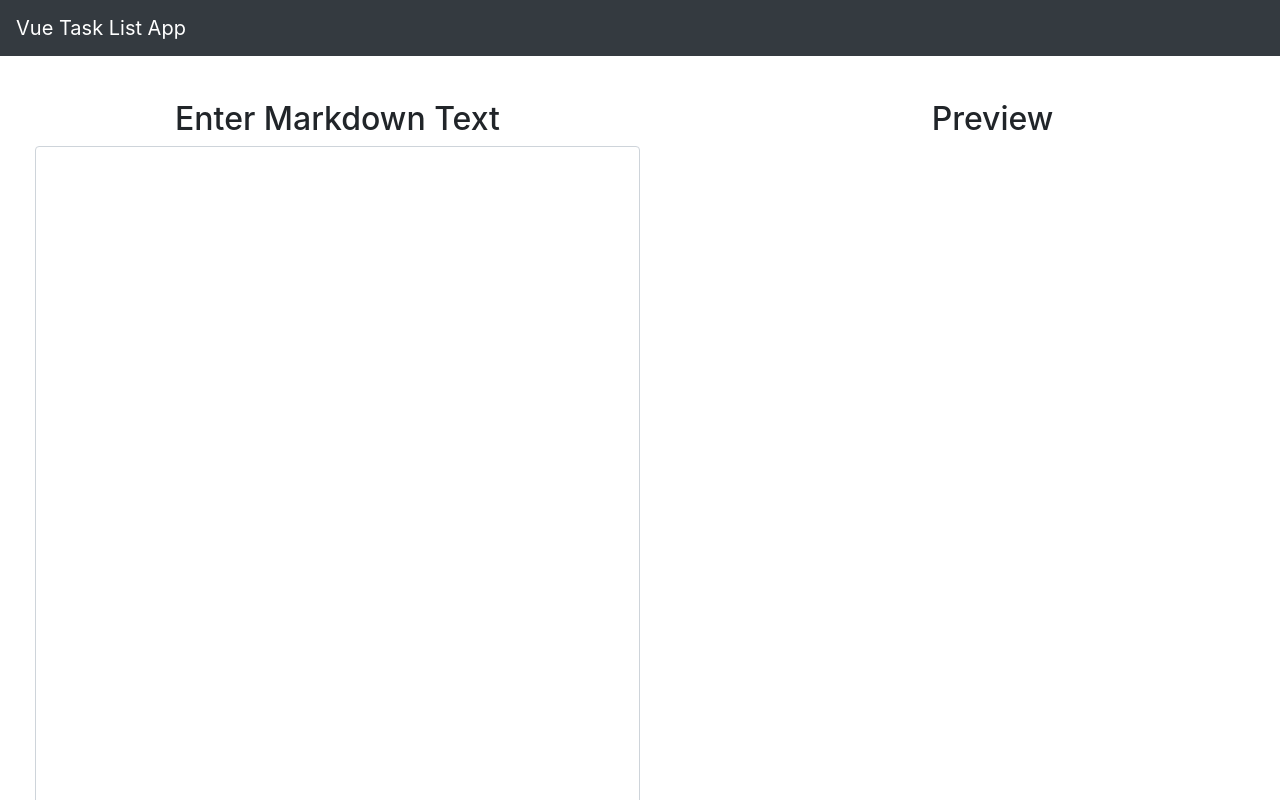
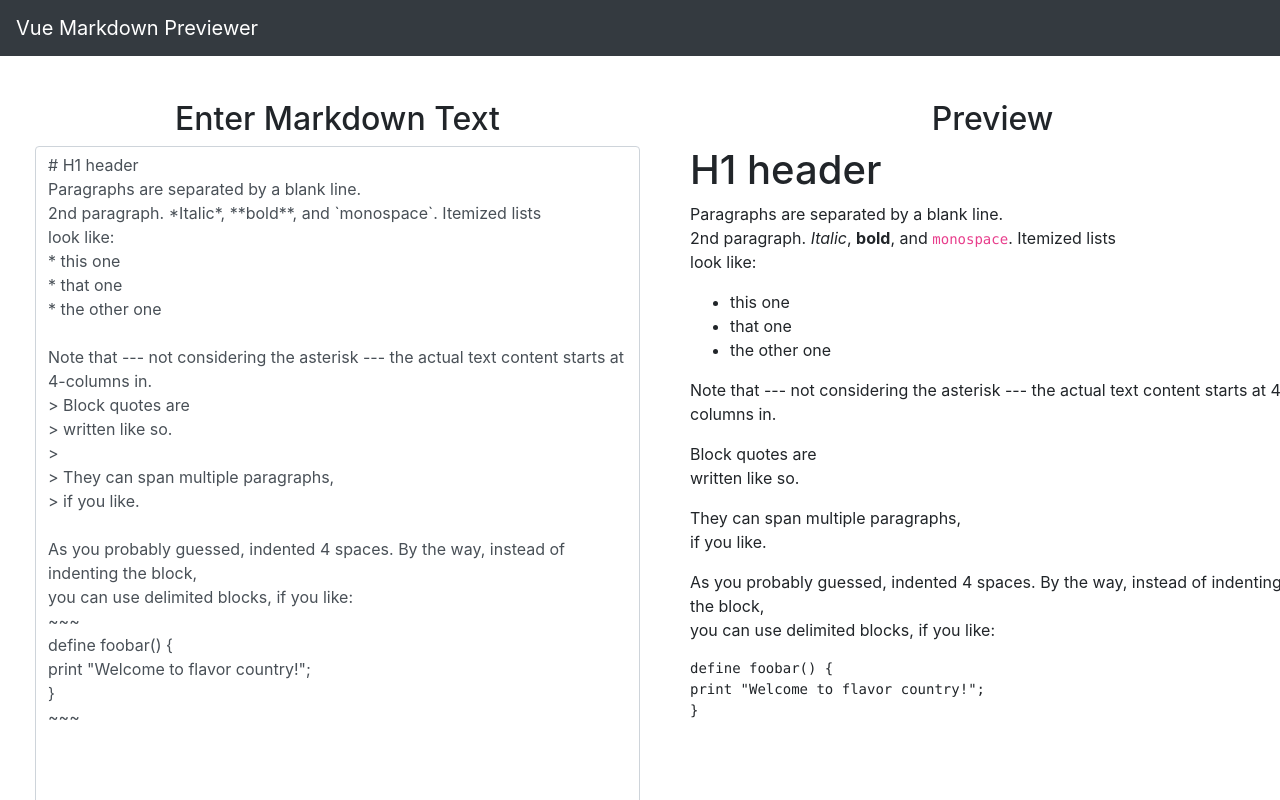
Before and after one commit to jordan-kasper/vue-markdown-app, a Vue app: page / in a window 1280 px wide. Shown: the top 800 px of the page. Built offline with nearby package versions, Linux system fonts and the light colour scheme.

Commit message:
adding sample text

```diff
--- a/package.json
+++ b/package.json
@@ -27,7 +27,9 @@
     "babel-eslint": "^10.0.3",
     "eslint": "^5.16.0",
     "eslint-plugin-vue": "^5.0.0",
-    "vue-template-compiler": "^2.6.10"
+    "vue-loader": "^15.8.3",
+    "vue-template-compiler": "^2.6.10",
+    "webpack": "^4.41.3"
   },
   "eslintConfig": {
     "root": true,
--- a/public/index.html
+++ b/public/index.html
@@ -5,7 +5,7 @@
     <meta http-equiv="X-UA-Compatible" content="IE=edge">
     <meta name="viewport" content="width=device-width,initial-scale=1.0">
     <link rel="icon" href="<%= BASE_URL %>favicon.ico">
-    <title>markdown-app</title>
+    <title>Vue Markdown Previewer</title>
   </head>
   <body>
     <noscript>
--- a/src/components/Editor.vue
+++ b/src/components/Editor.vue
@@ -1,4 +1,7 @@
 <template>
+  <!-- eslint-disable max-len -->
+  <!-- eslint-operator-linebreak -->
+
   <div>
     <div class="row">
       <div class="col-md-6 input">
@@ -8,7 +11,8 @@
           rows="37"
           class="form-control"
           v-model="text"
-        ></textarea>
+        >
+        </textarea>
       </div>
       <div class="col-md-6 output">
         <h2 class="text-center">Preview</h2>
@@ -25,7 +29,29 @@ export default {
   name: 'app',
   data() {
     return {
-      text: '',
+      text:
+        '# H1 header\n'
+        + 'Paragraphs are separated by a blank line.\n'
+        + '2nd paragraph. *Italic*, **bold**, and `monospace`. Itemized lists \n'
+        + 'look like: \n'
+        + '* this one \n'
+        + '* that one \n'
+        + '* the other one \n'
+        + ' \n'
+        + 'Note that --- not considering the asterisk --- the actual text content starts at 4-columns in. \n'
+        + '> Block quotes are \n'
+        + '> written like so. \n'
+        + '> \n'
+        + '> They can span multiple paragraphs, \n'
+        + '> if you like. \n'
+        + ' \n'
+        + 'As you probably guessed, indented 4 spaces. By the way, instead of indenting the block, \n'
+        + 'you can use delimited blocks, if you like: \n'
+        + '~~~ \n'
+        + 'define foobar() { \n'
+        + 'print "Welcome to flavor country!"; \n'
+        + '} \n'
+        + '~~~ \n',
     };
   },
   components: {
@@ -35,18 +61,17 @@ export default {
 </script>
 
 <style scoped>
-.output{
+.output {
   padding-top: 100px;
   padding-left: 50px;
   height: 900px;
   padding-right: 0px;
-
 }
-.output-display{
-  overflow-y:auto;
+.output-display {
+  overflow-y: auto;
   height: 925px;
 }
-.input{
+.input {
   padding-top: 100px;
   padding-left: 50px;
   padding-right: 0px;
--- a/src/components/Header.vue
+++ b/src/components/Header.vue
@@ -1,6 +1,6 @@
 <template>
   <nav class="navbar navbar-expand-md navbar-dark bg-dark fixed-top">
-    <a class="navbar-brand" href="#">Vue Task List App</a>
+    <a class="navbar-brand" href="#">Vue Markdown Previewer</a>
   </nav>
 </template>
 
--- a/src/main.js
+++ b/src/main.js
@@ -4,6 +4,7 @@ import App from './App.vue';
 
 import 'bootstrap/dist/css/bootstrap.css';
 import 'bootstrap-vue/dist/bootstrap-vue.css';
+
 
 Vue.config.productionTip = false;
 
```
Also changed, not shown: src/assets/sample.md (deleted, +0 -53 lines), src/assets/logo.png (deleted), 1 other file (tests, documents, lock files or other folders).
